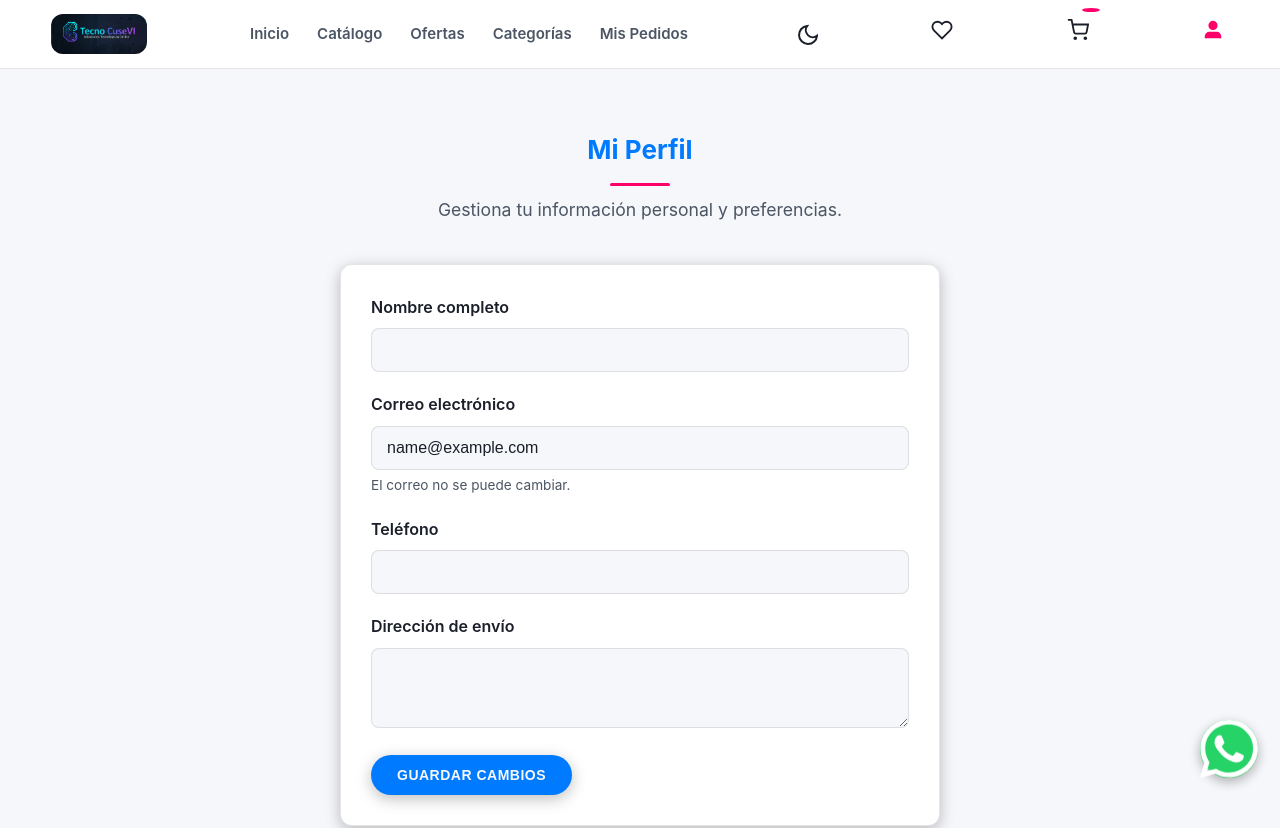
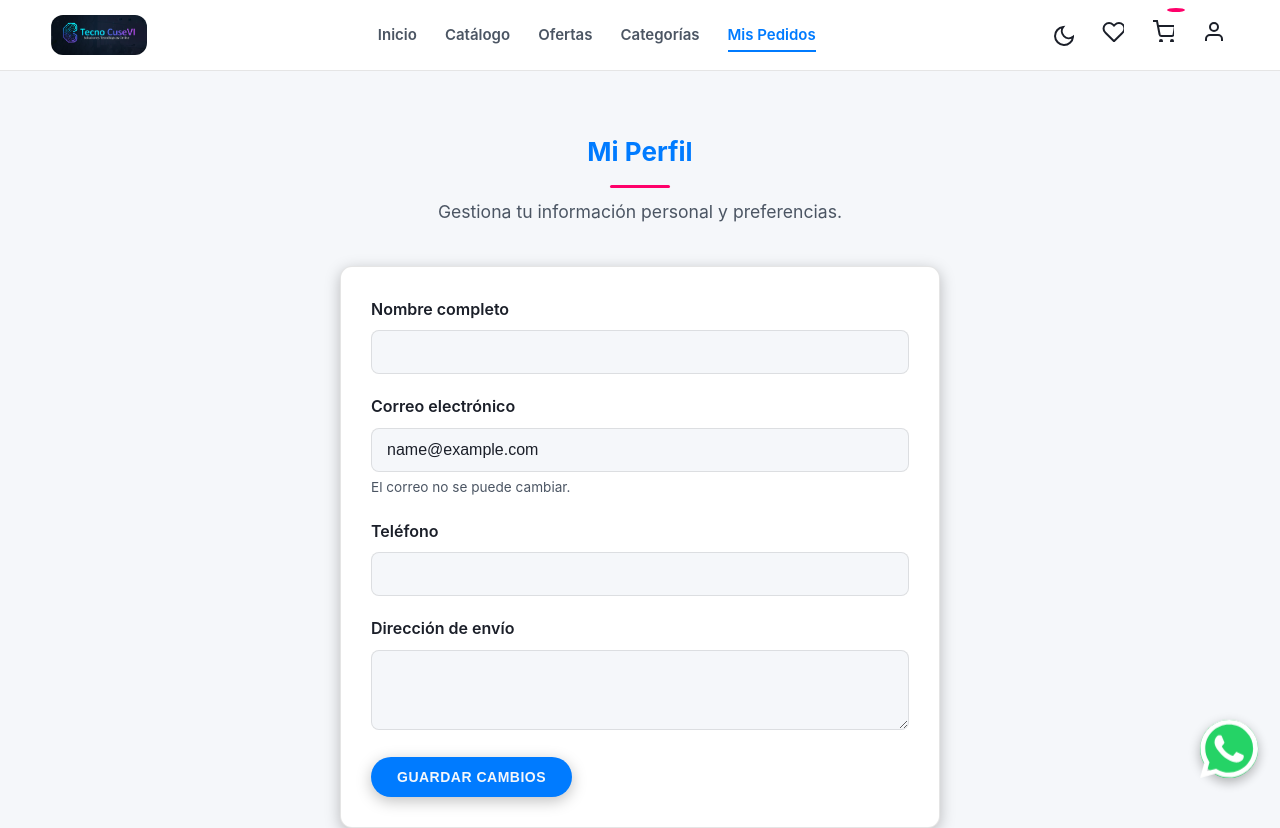
Before and after one commit to Marco2005-eng/tecno_cusevi, a plain HTML site: page public/tienda/perfil.html in a window 1280 px wide. Shown: the top 828 px of the page. Drawn offline with Linux system fonts and the light colour scheme; no server answers; sample sign-in values are in the browser's storage.

Commit message:
los modulos faltantes

```diff
--- a/public/tienda/perfil.html
+++ b/public/tienda/perfil.html
@@ -15,30 +15,29 @@
 <body>
 
     <!-- ================== CABECERA (HEADER) ================== -->
-    <header class="site-header">
+       <header class="site-header">
         <div class="container">
             <div class="header__content">
 
-                <!-- Logo (estático por ahora) -->
                 <a href="index.html" class="header__logo-link">
-                    <img src="assets/logo.png" alt="Logo de Tecno CuseVi" class="header__logo">
+                    <img src="assets/logo.png" alt="Logo Tecno CuseVi" class="header__logo">
                 </a>
 
-                <nav class="main-nav" role="navigation" aria-label="Navegación principal">
+                <nav class="main-nav">
                     <ul class="main-nav__list">
                         <li><a href="index.html" class="main-nav__link">Inicio</a></li>
                         <li><a href="catalogo.html" class="main-nav__link">Catálogo</a></li>
                         <li><a href="ofertas.html" class="main-nav__link">Ofertas</a></li>
                         <li><a href="categorias.html" class="main-nav__link">Categorías</a></li>
-                        <li><a href="pedidos.html" class="main-nav__link">Mis Pedidos</a></li>
+                        <li><a href="pedidos.html" class="main-nav__link active">Mis Pedidos</a></li>
                     </ul>
                 </nav>
 
+                <div class="header__actions">
 
-
-                    <!-- 🔥 Botón de Cambio de Tema (Añadido) -->
+                    <!-- Cambio de tema -->
                     <div class="header__action-icon theme-toggle" title="Cambiar tema">
-                        <svg class="sun-icon" xmlns="http://www.w3.org/2000/svg" width="22" height="22" fill="none" stroke="currentColor" stroke-width="2">
+                        <svg class="sun-icon" width="22" height="22" fill="none" stroke="currentColor" stroke-width="2">
                             <circle cx="12" cy="12" r="5"></circle>
                             <line x1="12" y1="1" x2="12" y2="3"></line>
                             <line x1="12" y1="21" x2="12" y2="23"></line>
@@ -47,28 +46,40 @@
                             <line x1="1" y1="12" x2="3" y2="12"></line>
                             <line x1="21" y1="12" x2="23" y2="12"></line>
                         </svg>
-                        <svg class="moon-icon" xmlns="http://www.w3.org/2000/svg" width="22" height="22" fill="none" stroke="currentColor" stroke-width="2">
+                        <svg class="moon-icon" width="22" height="22" fill="none" stroke="currentColor" stroke-width="2">
                             <path d="M21 12.79A9 9 0 1 1 11.21 3 7 7 0 0 0 21 12.79z"></path>
                         </svg>
                     </div>
 
-                    <a href="favoritos.html" class="header__action-icon" aria-label="Ver favoritos">
-                        <svg xmlns="http://www.w3.org/2000/svg" width="22" height="22" viewBox="0 0 24 24" fill="none" stroke="currentColor" stroke-width="2"><path d="M20.84 4.61a5.5 5.5 0 0 0-7.78 0L12 5.67l-1.06-1.06a5.5 5.5 0 0 0-7.78 7.78l1.06 1.06L12 21.23l7.78-7.78 1.06-1.06a5.5 5.5 0 0 0 0-7.78z"></path></svg>
+                    <!-- Favoritos -->
+                    <a href="favoritos.html" class="header__action-icon">
+                        <svg width="22" height="22" fill="none" stroke="currentColor" stroke-width="2">
+                            <path d="M20.84 4.61a5.5 5.5 0 0 0-7.78 0L12 5.67l-1.06-1.06a5.5 5.5 0 0 0-7.78 7.78l1.06 1.06L12 21.23l7.78-7.78 1.06-1.06a5.5 5.5 0 0 0 0-7.78z" />
+                        </svg>
                     </a>
-                    <a href="carrito.html" class="header__action-icon" aria-label="Ver carrito de compras">
-                        <svg xmlns="http://www.w3.org/2000/svg" width="22" height="22" viewBox="0 0 24 24" fill="none" stroke="currentColor" stroke-width="2"><circle cx="9" cy="21" r="1"></circle><circle cx="20" cy="21" r="1"></circle><path d="M1 1h4l2.68 13.39a2 2 0 0 0 2 1.61h9.72a2 2 0 0 0 2-1.61L23 6H6"></path></svg>
+
+                    <!-- Carrito -->
+                    <a href="carrito.html" class="header__action-icon">
+                        <svg width="22" height="22" fill="none" stroke="currentColor" stroke-width="2">
+                            <circle cx="9" cy="21" r="1"></circle>
+                            <circle cx="20" cy="21" r="1"></circle>
+                            <path d="M1 1h4l2.6 13.5a2 2 0 0 0 2 1.5h10a2 2 0 0 0 2-1.5L23 6H6"></path>
+                        </svg>
                         <span class="cart-count" id="cart-count">0</span>
                     </a>
-                    <!-- Marcamos el enlace a perfil como activo -->
-                    <a href="perfil.html" class="header__action-icon active" aria-label="Mi perfil">
-                        <svg xmlns="http://www.w3.org/2000/svg" width="22" height="22" viewBox="0 0 24 24" fill="currentColor" stroke="currentColor" stroke-width="2"><path d="M20 21v-2a4 4 0 0 0-4-4H8a4 4 0 0 0-4 4v2"></path><circle cx="12" cy="7" r="4"></circle></svg>
+
+                    <!-- Perfil -->
+                    <a href="perfil.html" class="header__action-icon">
+                        <svg width="22" height="22" fill="none" stroke="currentColor" stroke-width="2">
+                            <path d="M20 21v-2a4 4 0 0 0-4-4H8a4 4 0 0 0-4 4v2"></path>
+                            <circle cx="12" cy="7" r="4"></circle>
+                        </svg>
                     </a>
+
                 </div>
-
             </div>
         </div>
     </header>
-
 
     <!-- ================== CONTENIDO PRINCIPAL (MAIN) ================== -->
     <main class="main-content">
```
Also changed, not shown: public/tienda/favoritos.html (+0 -2 lines).
